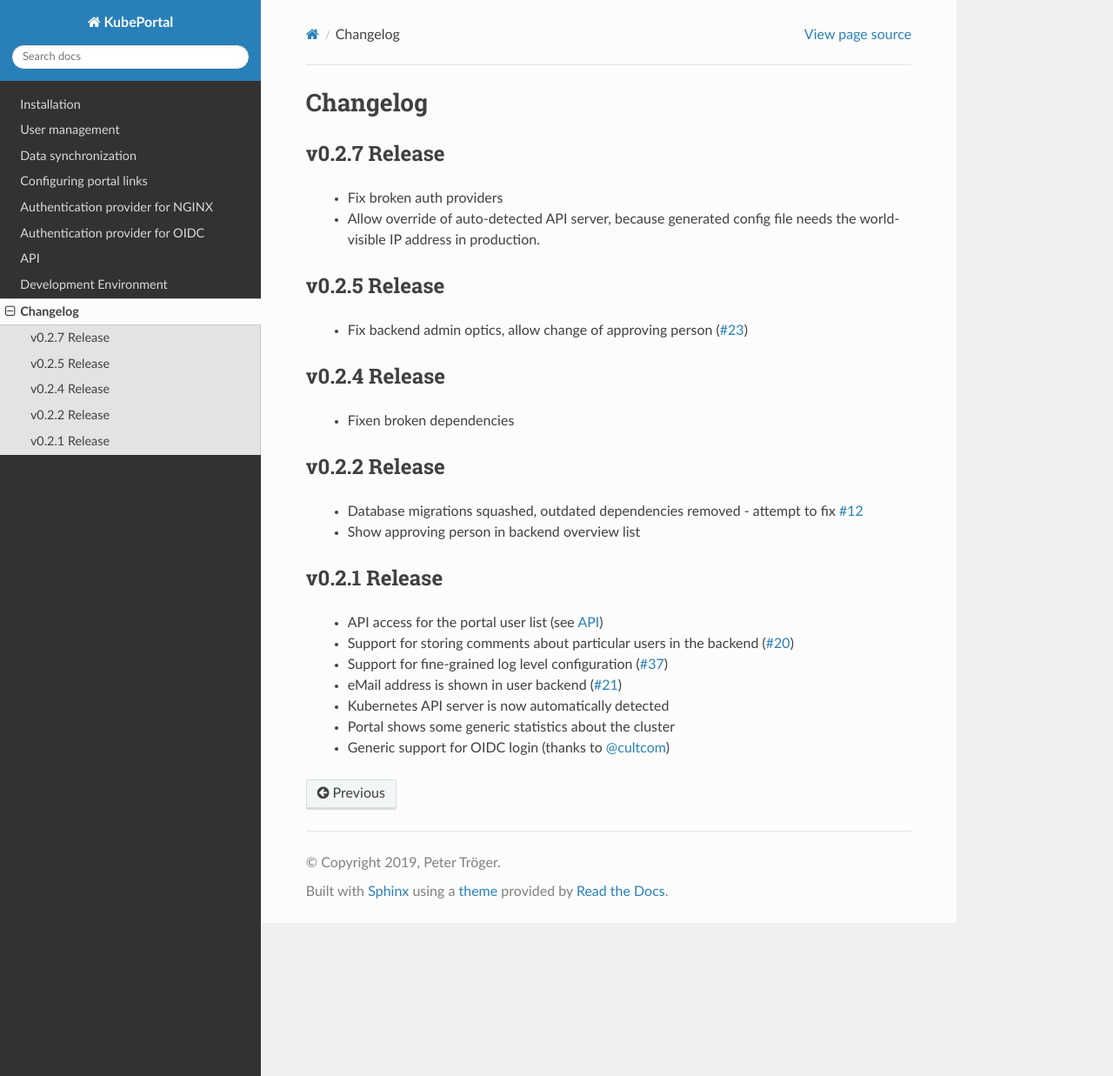
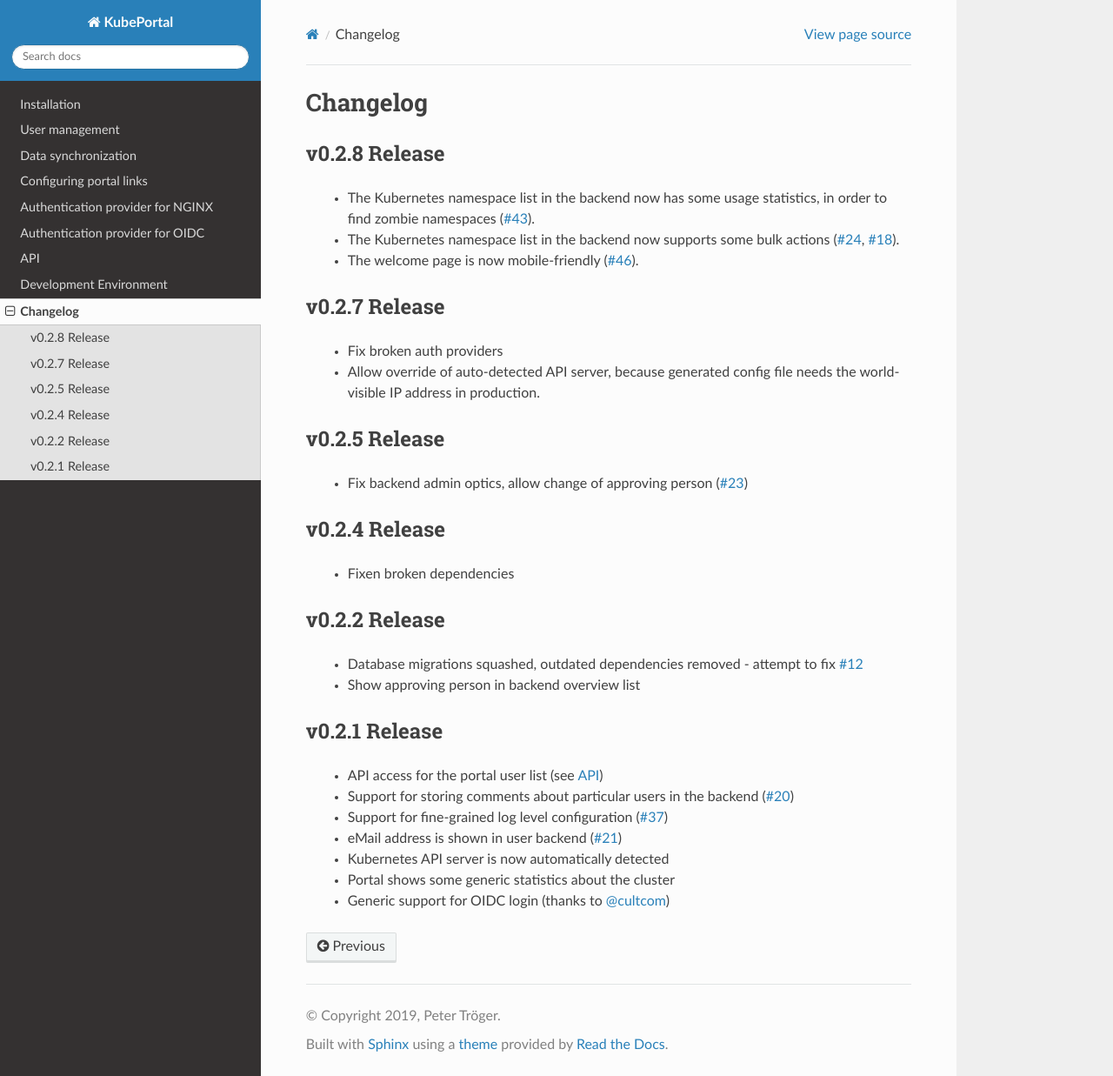
Before and after one commit to kubeportal/kubeportal, a Sphinx documentation site: the page built from docs/changelog.rst, in a window 1280 px wide and 1237 px high. Shown: the whole window at 87% size. Built offline with Sphinx 7.4.7 and the Read the Docs theme 2.0.0, drawn with Linux system fonts in a browser that asks for light colours.

Commit message:
Add notes for next release

```diff
--- a/docs/changelog.rst
+++ b/docs/changelog.rst
@@ -1,5 +1,15 @@
 Changelog
 #########
+
+
+.. _v0.2.8:
+
+v0.2.8 Release
+===============
+
+  * The Kubernetes namespace list in the backend now has some usage statistics, in order to find zombie namespaces  (:issue:`43`).
+  * The Kubernetes namespace list in the backend now supports some bulk actions (:issue:`24`, :issue:`18`).
+  * The welcome page is now mobile-friendly (:issue:`46`).
 
 .. _v0.2.7:
 
```
